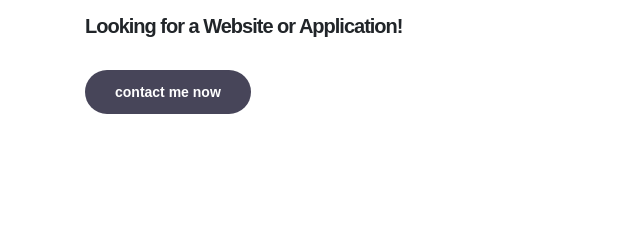
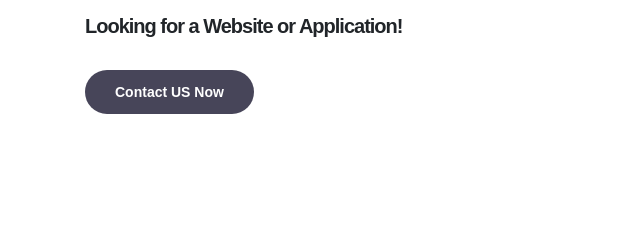
Before and after one commit to alielmaksoud/lockinfinity, a plain HTML site: page index.html in a window 1280 px wide. Shown: the part 499-739 px from the top of the page, 0-640 px from the left. Drawn offline with Linux system fonts and the light colour scheme.

Commit message:
added some feature

```diff
--- a/index.html
+++ b/index.html
@@ -82,7 +82,7 @@
 
                         <div class="custom-btn-group mt-4">
                           <h5>Looking for a Website or Application!<br><br></h5>
-                          <a href="#contact" class="btn custom-btn custom-btn-bg custom-btn-link">contact me now</a>
+                          <a href="#contact" class="btn custom-btn custom-btn-bg custom-btn-link">Contact US Now</a>
                         </div>
                     </div>
                 </div>
```
